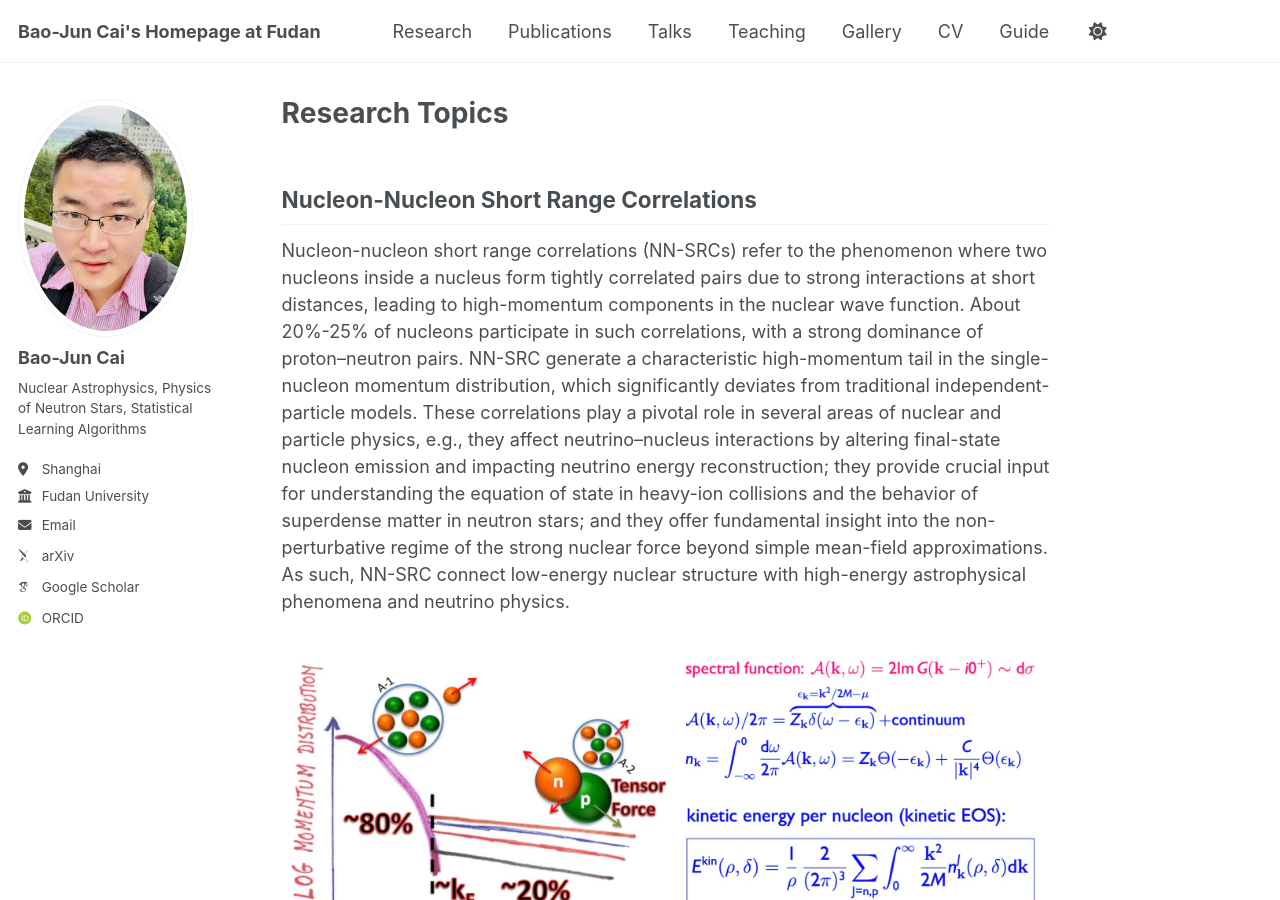
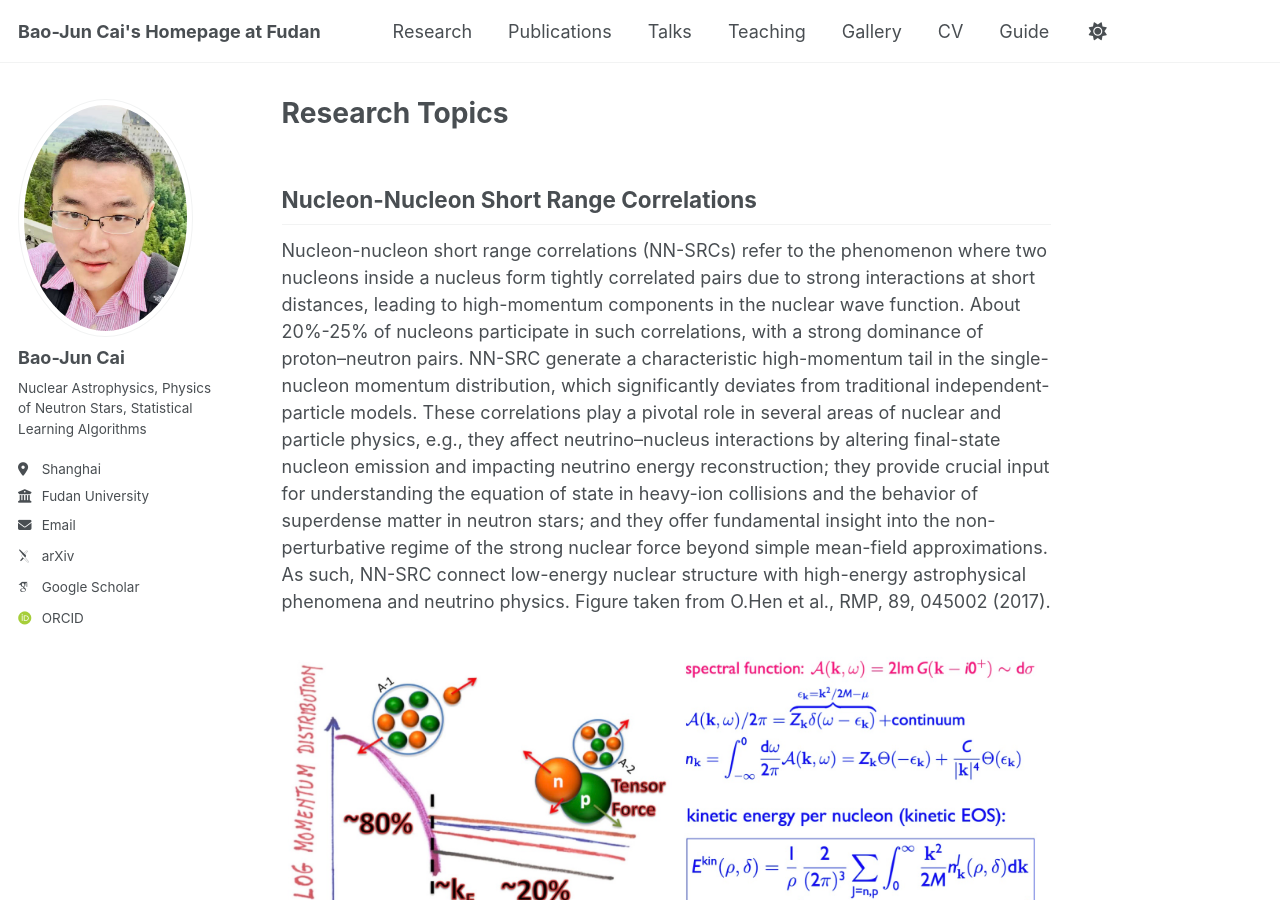
Before and after one commit to bjcai-phys/bjcai-phys.github.io, a Jekyll site: the page built from _pages/research.md, in a window 1280 px wide and 900 px high. Built offline with Jekyll 4.4.1, drawn with Linux system fonts in a browser that asks for light colours; some web fonts are replaced.

Commit message:
Update research.md

```diff
--- a/_pages/research.md
+++ b/_pages/research.md
@@ -7,7 +7,7 @@ author_profile: true
 
 ## Nucleon-Nucleon Short Range Correlations
 
-Nucleon-nucleon short range correlations (NN-SRCs) refer to the phenomenon where two nucleons inside a nucleus form tightly correlated pairs due to strong interactions at short distances, leading to high-momentum components in the nuclear wave function. About 20%-25% of nucleons participate in such correlations, with a strong dominance of proton–neutron pairs. NN-SRC generate a characteristic high-momentum tail in the single-nucleon momentum distribution, which significantly deviates from traditional independent-particle models. These correlations play a pivotal role in several areas of nuclear and particle physics, e.g., they affect neutrino–nucleus interactions by altering final-state nucleon emission and impacting neutrino energy reconstruction; they provide crucial input for understanding the equation of state in heavy-ion collisions and the behavior of superdense matter in neutron stars; and they offer fundamental insight into the non-perturbative regime of the strong nuclear force beyond simple mean-field approximations. As such, NN-SRC connect low-energy nuclear structure with high-energy astrophysical phenomena and neutrino physics.
+Nucleon-nucleon short range correlations (NN-SRCs) refer to the phenomenon where two nucleons inside a nucleus form tightly correlated pairs due to strong interactions at short distances, leading to high-momentum components in the nuclear wave function. About 20%-25% of nucleons participate in such correlations, with a strong dominance of proton–neutron pairs. NN-SRC generate a characteristic high-momentum tail in the single-nucleon momentum distribution, which significantly deviates from traditional independent-particle models. These correlations play a pivotal role in several areas of nuclear and particle physics, e.g., they affect neutrino–nucleus interactions by altering final-state nucleon emission and impacting neutrino energy reconstruction; they provide crucial input for understanding the equation of state in heavy-ion collisions and the behavior of superdense matter in neutron stars; and they offer fundamental insight into the non-perturbative regime of the strong nuclear force beyond simple mean-field approximations. As such, NN-SRC connect low-energy nuclear structure with high-energy astrophysical phenomena and neutrino physics. Figure taken from O.Hen et al., RMP, 89, 045002 (2017).
 
 ![Sketch of nucleon momentum distribution, figure taken from <ins>O.Hen et al., RMP, 89, 045002</ins>](https://bjcai-phys.github.io/images/nk-skt.jpg){:width="100%"}
 
```
